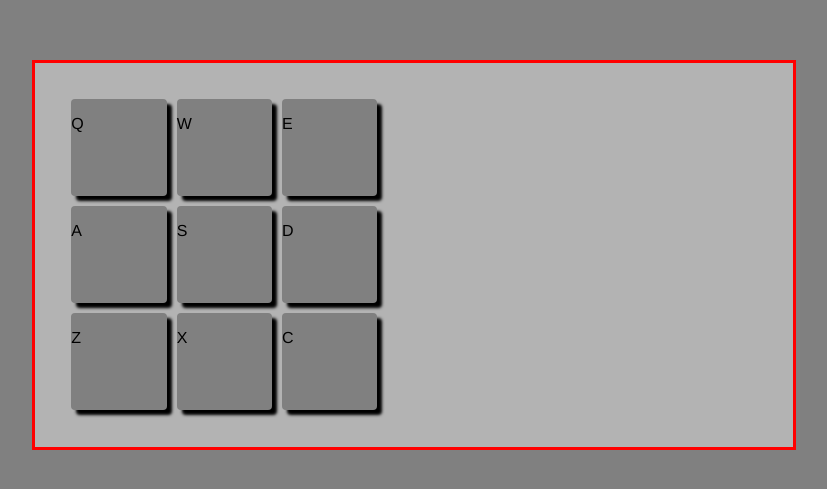
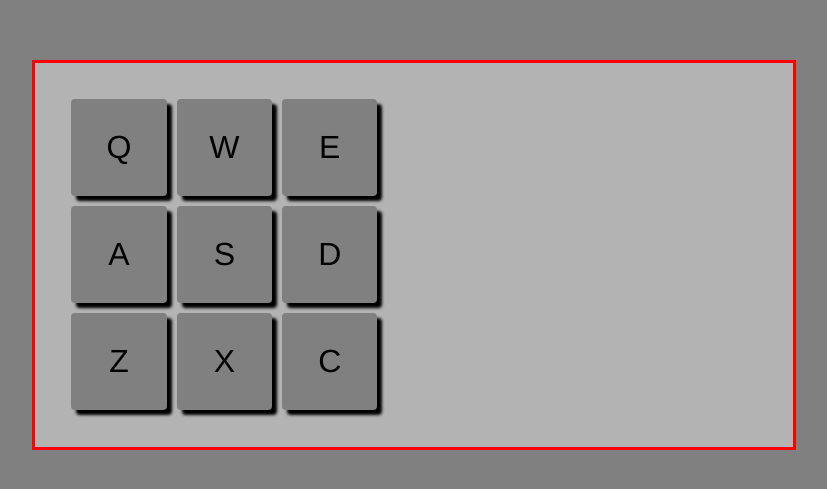
Before and after one commit to Geist0504/drum_machine, a React app: page / in a window 1280 px wide. Shown: the part 193-682 px from the top of the page, without its empty margins (229-1056 px from the left). Built offline with nearby package versions, Linux system fonts and the light colour scheme.

Commit message:
centered drum button lables

```diff
--- a/app/components/App.js
+++ b/app/components/App.js
@@ -23,7 +23,6 @@ class DrumButtons extends React.Component{
   render(){
   	  	const keys = ['Q', 'W', 'E', 'A', 'S', 'D', 'Z', 'X', 'C']
     	const buttons = keys.map((key) => <DrumButton press = {key} />)
-    	console.log(buttons)
   	return(
   		<div id='drum-buttons'>{buttons }</div>
   		)
--- a/app/components/css/main.scss
+++ b/app/components/css/main.scss
@@ -38,7 +38,15 @@ body {
 	box-shadow: 5px 5px 3px black;
 	width: calc(100% * (1/3) - 30px - 1px);
 	height: calc(100% * (1/3) - 30px - 1px);
+	align-items: center;
+	justify-content: center;
+}
+
+.drum-button p{
 	text-align: center;
+	vertical-align: middle;
+	width: 100%;
+	font-size: 2em;
 }
 
 #machine-buttons{
```
